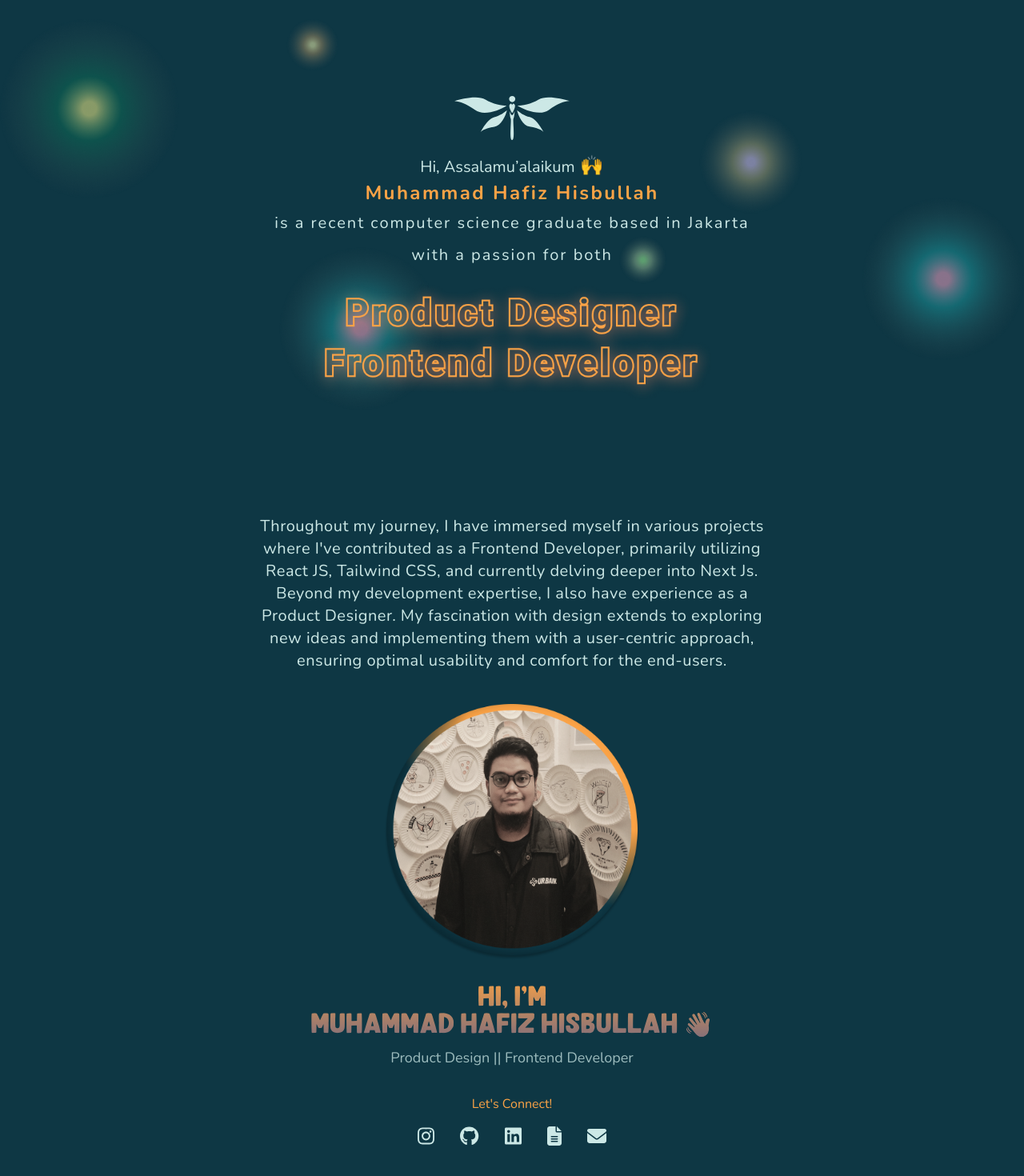
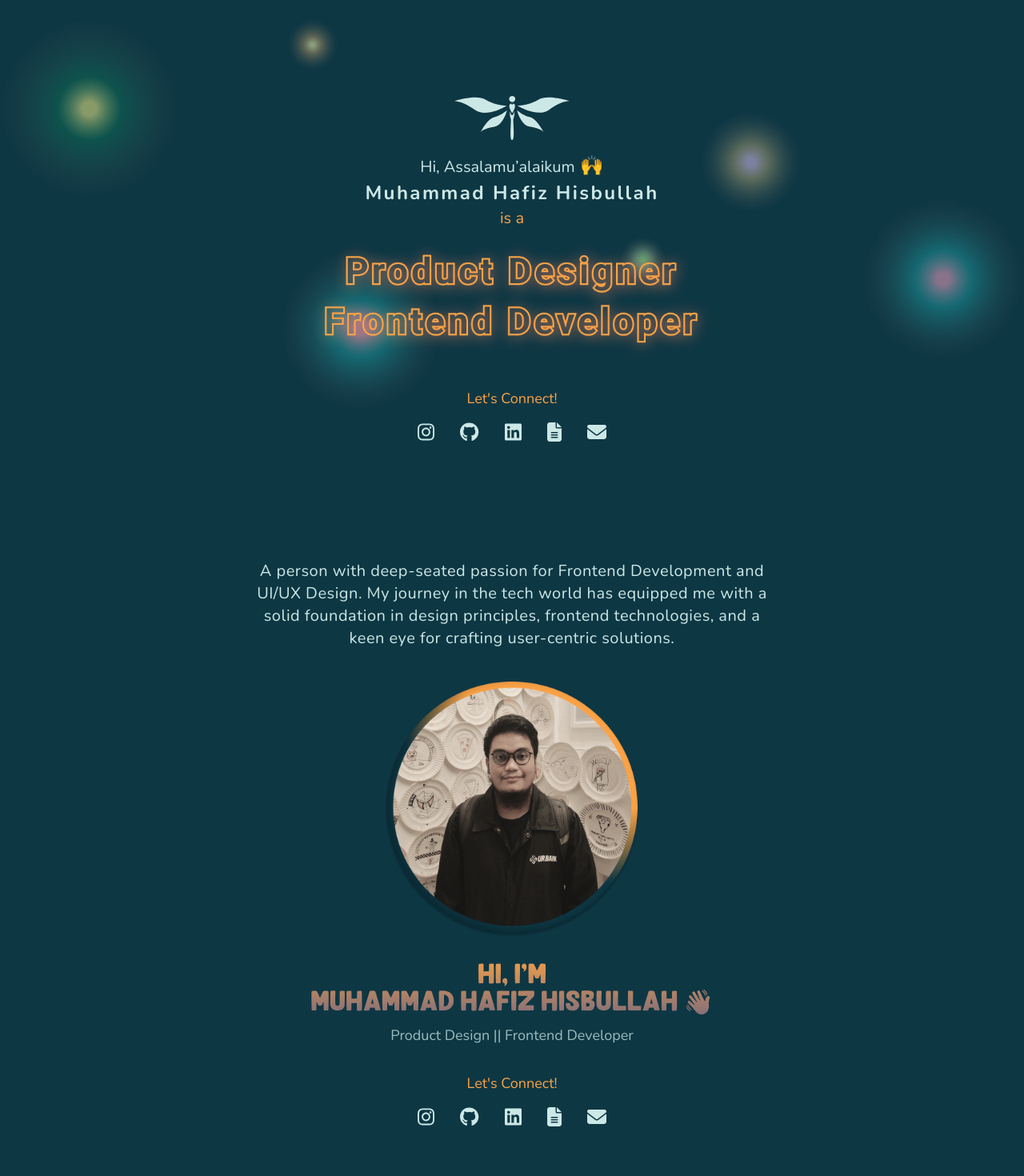
Before and after one commit to DragonFly378/website-portofolio, a React (Create React App) app: page /about in a window 1280 px wide. Shown: the part 96-1566 px from the top of the page at 80% size. Built offline with nearby package versions, Linux system fonts and the light colour scheme.

Commit message:
feat(UI): add Shots pages with navbar and init shot layout

```diff
--- a/src/App.js
+++ b/src/App.js
@@ -5,6 +5,7 @@ import Work from "./Pages/Work";
 import About from "./Pages/About";
 import Contact from "./Pages/Contact";
 import { projects } from "./datas";
+import Shots from "./Pages/shots/Shots";
 
 function App() {
   return (
@@ -13,6 +14,7 @@ function App() {
         <Routes>
           <Route path="/" element={<Home />} />
           <Route path="/projects" element={<Work page={true} />} />
+          <Route path="/shots" element={<Shots />} />
           <Route path="/about" element={<About page={true} />} />{" "}
           <Route path="/contact" element={<Contact page={true} />} />
           {projects.map((project, projectId) => {
--- /dev/null
+++ b/src/Components/Connect.jsx
@@ -0,0 +1,39 @@
+import React from "react";
+import { sosmed } from "../datas";
+import { FontAwesomeIcon } from "@fortawesome/react-fontawesome";
+import { useLocation } from "react-router-dom";
+
+const Connect = () => {
+  const location = useLocation();
+
+  const pathname = location.pathname;
+
+  return (
+    <>
+      <section className="connect-section mt-5 lg:mt-5 mx-auto">
+        <div className="title text-orange text-center text-sm lg:text-lg">
+          Let's Connect!
+        </div>
+        <div className="social-media flex text-light-blue gap-x-4 lg:gap-x-8 mt-3 lg:mt-4">
+          {sosmed.map((item, itemIdx) => {
+            return (
+              <a
+                key={itemIdx}
+                href={item.link}
+                target="_blank"
+                rel="noreferrer"
+              >
+                <FontAwesomeIcon
+                  className="lg:text-2xl text-xl"
+                  icon={item.icon}
+                />{" "}
+              </a>
+            );
+          })}
+        </div>
+      </section>
+    </>
+  );
+};
+
+export default Connect;
--- a/src/Components/Jumbotron.jsx
+++ b/src/Components/Jumbotron.jsx
@@ -2,6 +2,9 @@ import React from "react";
 import logo from "../assets/img/dragonfly.svg";
 import rolesimg from "../assets/img/roles.png";
 import jumbotronBg from "../assets/img/jumbotron_bg.png";
+import { FontAwesomeIcon } from "@fortawesome/react-fontawesome";
+import { sosmed } from "../datas";
+import Connect from "./Connect";
 
 const Jumbotron = () => {
   return (
@@ -20,12 +23,11 @@ const Jumbotron = () => {
                 Hi, Assalamu’alaikum
                 <span className="text-base lg:text-2xl"> 🙌 </span>
               </div>
-              <div className="font-bold text-orange text-sm text-center lg:text-2xl lg:tracking-widest lg:leading-7 leading-7">
+              <div className="font-bold text-light-blue text-sm text-center lg:text-2xl lg:tracking-widest lg:leading-7 leading-7">
                 Muhammad Hafiz Hisbullah
               </div>
-              <div className="text-center text-light-blue font-thin text-sm lg:text-xl tracking-wide lg:tracking-widest lg:leading-10 leading-5">
-                is a recent computer science graduate based in Jakarta with a
-                passion for both
+              <div className="greet text-center text-orange text-sm lg:text-xl">
+                is a
               </div>
             </div>
 
@@ -36,17 +38,16 @@ const Jumbotron = () => {
                 className="w-[320px] lg:w-[500px]"
               />
             </div>
+
+            <Connect />
           </div>
         </div>
         <div className="w-11/12 lg:w-6/12 mx-auto py-18">
           <div className="header-desc text-center text-light-blue text-[12px] leading-5 tracking-wide lg:text-xl">
-            Throughout my journey, I have immersed myself in various projects
-            where I've contributed as a Frontend Developer, primarily utilizing
-            React JS, Tailwind CSS, and currently delving deeper into Next Js.
-            Beyond my development expertise, I also have experience as a Product
-            Designer. My fascination with design extends to exploring new ideas
-            and implementing them with a user-centric approach, ensuring optimal
-            usability and comfort for the end-users.
+            A person with deep-seated passion for Frontend Development and UI/UX
+            Design. My journey in the tech world has equipped me with a solid
+            foundation in design principles, frontend technologies, and a keen
+            eye for crafting user-centric solutions.
           </div>
         </div>
       </section>
--- a/src/Components/Navbar.jsx
+++ b/src/Components/Navbar.jsx
@@ -12,6 +12,7 @@ const Navbar = ({ active }) => {
   const tabs = [
     { name: "Home", value: "/" },
     { name: "Projects", value: "/projects" },
+    { name: "Shots", value: "/shots" },
     { name: "About me", value: "/about" },
     {
       name: "Contact me 🤙",
--- a/src/Pages/About.jsx
+++ b/src/Pages/About.jsx
@@ -10,8 +10,10 @@ import Layout from "../Layout/Layout";
 
 import img from "../assets/img/apis.png";
 import Jumbotron from "../Components/Jumbotron";
+import { sosmed } from "../datas";
+import Connect from "../Components/Connect";
 
-const About = ({ page }) => {
+export const About = ({ page }) => {
   return (
     <>
       {page ? (
@@ -23,7 +25,6 @@ const About = ({ page }) => {
         </Layout>
       ) : (
         <div className="flex flex-col my-8 lg:my-10">
-          <Jumbotron />
           <AboutContent />
         </div>
       )}
@@ -32,33 +33,6 @@ const About = ({ page }) => {
 };
 
 export const AboutContent = () => {
-  const sosmed = [
-    {
-      name: "instagram",
-      icon: faInstagram,
-      link: "https://www.instagram.com/hafizhb28/",
-    },
-    {
-      name: "github",
-      icon: faGithub,
-      link: "https://github.com/DragonFly378",
-    },
-    {
-      name: "linkedin",
-      icon: faLinkedin,
-      link: "https://www.linkedin.com/in/muhammadhafizhisbullah/",
-    },
-    {
-      name: "cv",
-      icon: faFileLines,
-      link: "https://drive.google.com/file/d/1Kg5RPTY8F7RAGiTIsKKtvMoCQFRUboLG/view?usp=sharing",
-    },
-    {
-      name: "email",
-      icon: faEnvelope,
-      link: "mailto:hafizhizbullah28@gmail.com",
-    },
-  ];
   return (
     <>
       <section className="about-section my-8 lg:my-10">
@@ -67,9 +41,7 @@ export const AboutContent = () => {
             <div className="img flex mx-auto w-44 lg:w-80 mb-4 ">
               <img src={img} alt="apis" />
             </div>
-            <div
-              className="greet-text text-center lg:text-3xl text-lg font-rodetta"
-            >
+            <div className="greet-text text-center lg:text-3xl text-lg font-rodetta">
               Hi, i’m <br /> Muhammad Hafiz HIsbullah 👋
             </div>
 
@@ -77,26 +49,7 @@ export const AboutContent = () => {
               Product Design || Frontend Developer
             </div>
 
-            <div className="text-orange text-center mx-auto mt-5 lg:mt-5 text-sm lg:text-base">
-              Let's Connect!
-              <div className="social-media flex  text-light-blue gap-x-4 lg:gap-x-8 mt-3 lg:mt-4">
-                {sosmed.map((item, itemIdx) => {
-                  return (
-                    <a
-                      key={itemIdx}
-                      href={item.link}
-                      target="_blank"
-                      rel="noreferrer"
-                    >
-                      <FontAwesomeIcon
-                        className="lg:text-2xl text-xl"
-                        icon={item.icon}
-                      />{" "}
-                    </a>
-                  );
-                })}
-              </div>
-            </div>
+            <Connect />
           </div>
         </div>
       </section>
--- a/src/Pages/Home.jsx
+++ b/src/Pages/Home.jsx
@@ -2,7 +2,7 @@ import React from "react";
 import Jumbotron from "../Components/Jumbotron";
 import WorkContent from "../Components/WorkContent";
 import Layout from "../Layout/Layout";
-import { AboutContent } from "./About";
+import About, { AboutContent } from "./About";
 import Work from "./Work";
 
 const Home = () => {
@@ -11,7 +11,7 @@ const Home = () => {
       <Layout>
         <Jumbotron />
         <Work page={false} />
-        <AboutContent />
+        <About page={false} />
       </Layout>
     </>
   );
--- a/src/Pages/shots/Index.jsx
+++ /dev/null
@@ -1,9 +0,0 @@
-import React from 'react'
-
-const Index = () => {
-  return (
-    <div>Index</div>
-  )
-}
-
-export default Index
--- /dev/null
+++ b/src/Pages/shots/Shots.jsx
@@ -0,0 +1,14 @@
+import React from "react";
+import Layout from "../../Layout/Layout";
+
+const Shots = () => {
+  return (
+    <>
+      <Layout>
+        <h1>Shots</h1>
+      </Layout>
+    </>
+  );
+};
+
+export default Shots;
--- a/src/datas.js
+++ b/src/datas.js
@@ -12,6 +12,13 @@ import Uxin from "./Pages/projects/Uxin";
 import Nomads from "./Pages/projects/Nomads";
 import MyQuranKu from "./Pages/projects/MyQuranKu";
 import DoctorOn from "./Pages/projects/DoctorOn";
+
+import { faEnvelope, faFileLines } from "@fortawesome/free-solid-svg-icons";
+import {
+  faInstagram,
+  faLinkedin,
+  faGithub,
+} from "@fortawesome/free-brands-svg-icons";
 
 export const projects = [
   {
@@ -129,3 +136,33 @@ export const projects = [
     ],
   },
 ];
+
+export const sosmed = [
+  {
+    name: "instagram",
+    icon: faInstagram,
+    link: "https://www.instagram.com/hafizhb28/",
+  },
+  {
+    name: "github",
+    icon: faGithub,
+    link: "https://github.com/DragonFly378",
+  },
+  {
+    name: "linkedin",
+    icon: faLinkedin,
+    link: "https://www.linkedin.com/in/muhammadhafizhisbullah/",
+  },
+  {
+    name: "cv",
+    icon: faFileLines,
+    link: "https://drive.google.com/file/d/1LF3KFKCNEXIB6WVDFUObFZZ_KB2yct9V/view?usp=sharing",
+  },
+  {
+    name: "email",
+    icon: faEnvelope,
+    link: "mailto:hafizhizbullah28@gmail.com",
+  },
+];
+
+export const shots = [];
```
